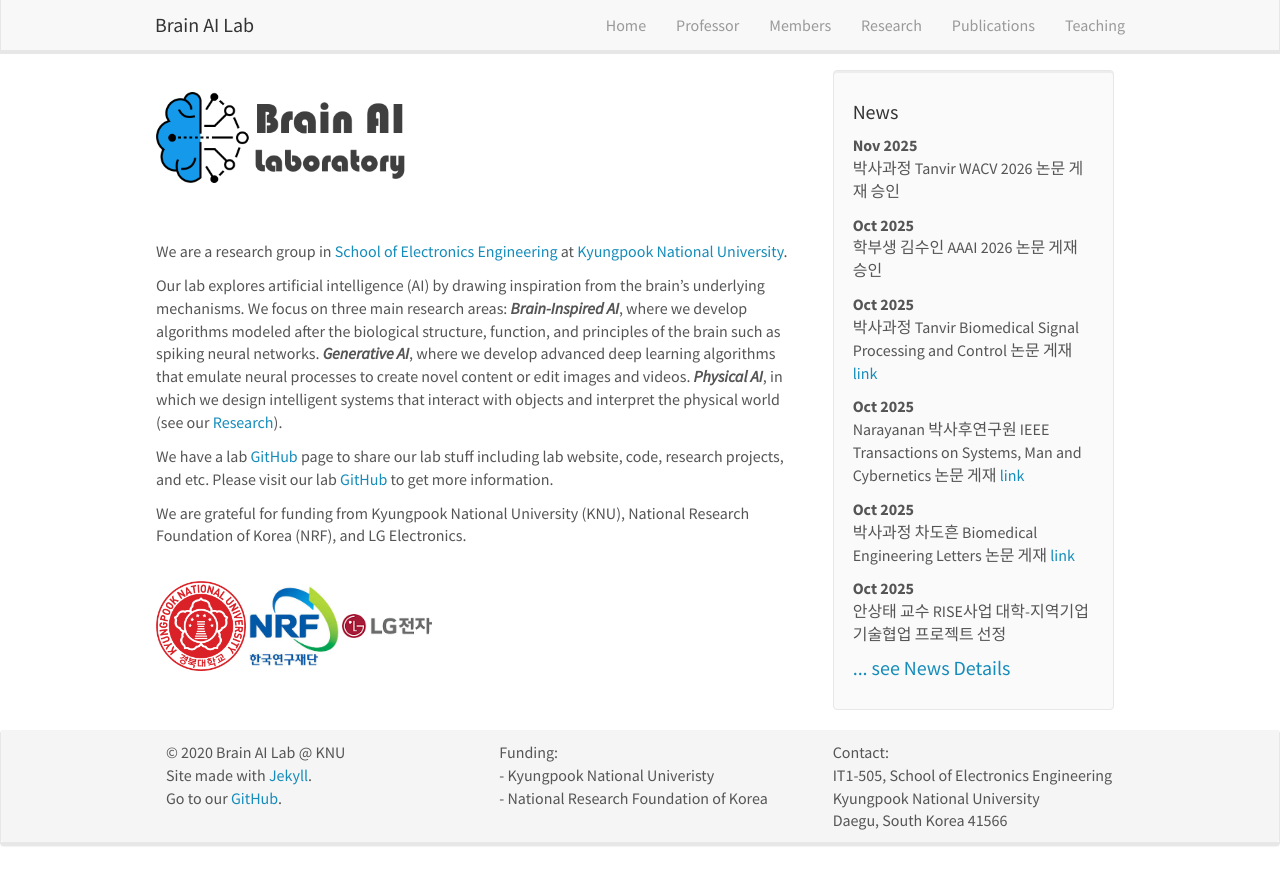
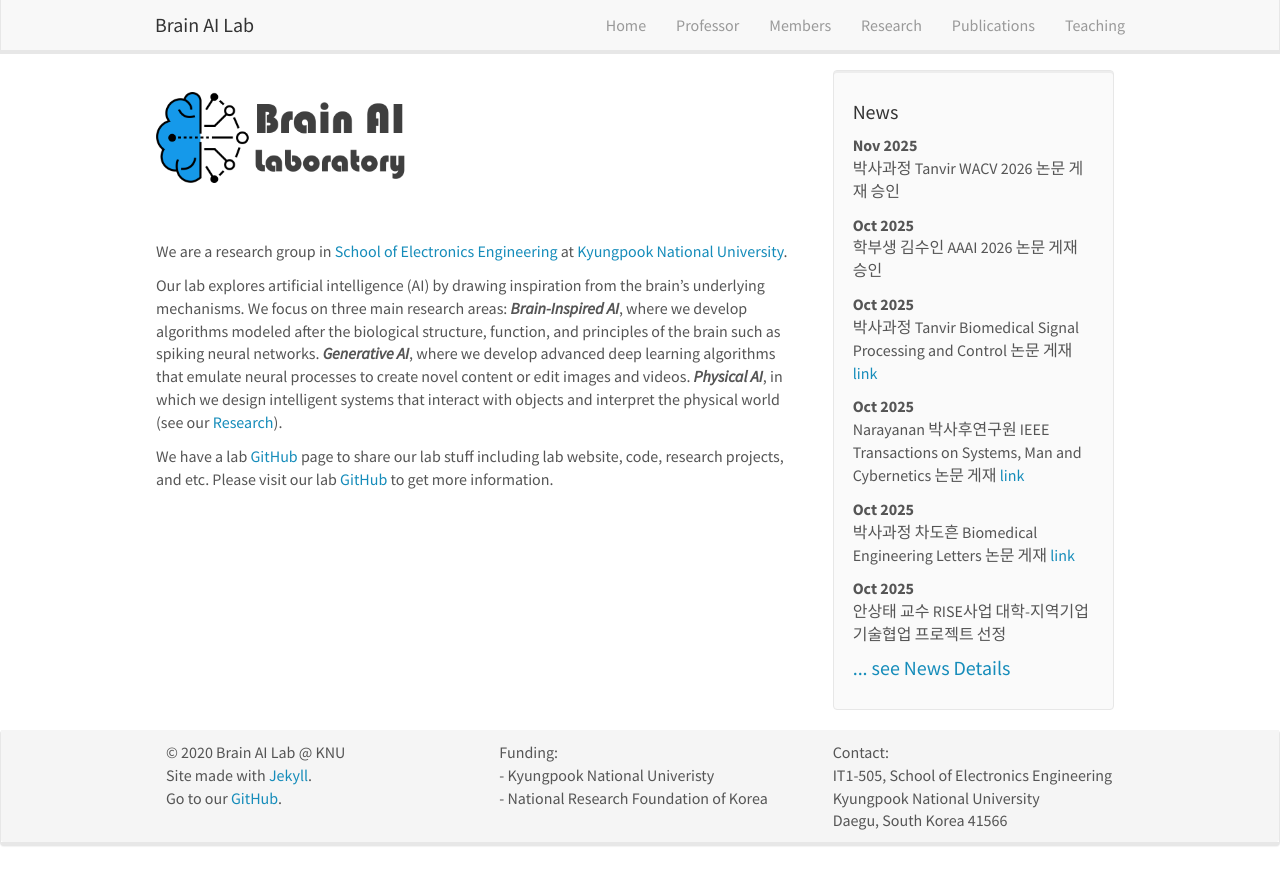
Before and after one commit to KNU-BrainAI/knu-brainai.github.io, a Jekyll site: the page built from _pages/home.md, in a window 1280 px wide. Shown: the top 885 px of the page. Built offline with Jekyll 4.4.1, drawn with Linux system fonts in a browser that asks for light colours; nearby versions of some CDN libraries.

Commit message:
Update home.md

```diff
--- a/_pages/home.md
+++ b/_pages/home.md
@@ -13,12 +13,3 @@ Our lab explores artificial intelligence (AI) by drawing inspiration from the br
 
 We have a lab [GitHub](https://github.com/KNU-BrainAI){:target="_blank"} page to share our lab stuff including lab website, code, research projects, and etc.
 Please visit our lab [GitHub](https://github.com/KNU-BrainAI){:target="_blank"} to get more information.
-
-We are grateful for funding from Kyungpook National University (KNU), National Research Foundation of Korea (NRF), and LG Electronics.
-<br/>
-<br/>
-<figure class="fourth">
-  <img src="{{ site.url }}{{ site.baseurl }}/images/logopic/Logo_KNU.jpg" style="width: 90px">
-  <img src="{{ site.url }}{{ site.baseurl }}/images/logopic/Logo_NRF.jpg" style="width: 90px">
-  <img src="{{ site.url }}{{ site.baseurl }}/images/logopic/Logo_LGE.png" style="width: 90px">
-</figure>
```
